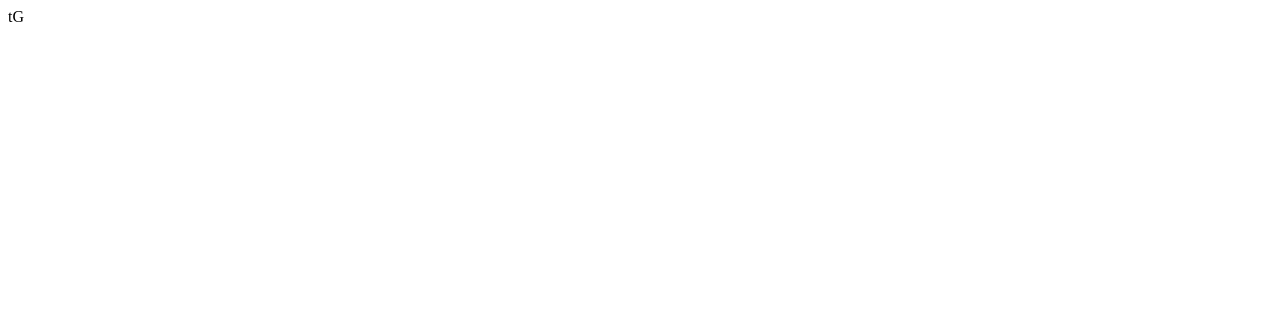
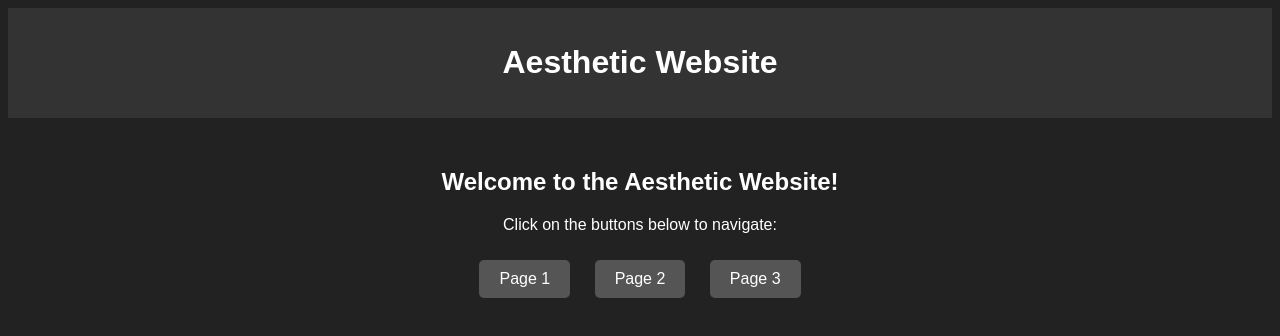
Before and after one commit to CyrusDevs/cyrusdev, a plain HTML site: page index.html in a window 1280 px wide. Drawn offline with Linux system fonts and the light colour scheme.

Commit message:
Update index.html

```diff
--- a/index.html
+++ b/index.html
@@ -1 +1,50 @@
-tG
+<!DOCTYPE html>
+<html>
+<head>
+  <title>Aesthetic Website</title>
+  <style>
+    body {
+      background-color: #222;
+      font-family: Arial, sans-serif;
+      color: #fff;
+    }
+
+    #header {
+      background-color: #333;
+      padding: 15px;
+      text-align: center;
+    }
+
+    #content {
+      margin-top: 50px;
+      text-align: center;
+    }
+
+    .button {
+      background-color: #555;
+      color: #fff;
+      padding: 10px 20px;
+      text-decoration: none;
+      border-radius: 5px;
+      margin: 10px;
+      display: inline-block;
+    }
+
+    .button:hover {
+      background-color: #777;
+    }
+  </style>
+</head>
+<body>
+  <div id="header">
+    <h1>Aesthetic Website</h1>
+  </div>
+  <div id="content">
+    <h2>Welcome to the Aesthetic Website!</h2>
+    <p>Click on the buttons below to navigate:</p>
+    <a href="page1.html" class="button">Page 1</a>
+    <a href="page2.html" class="button">Page 2</a>
+    <a href="page3.html" class="button">Page 3</a>
+  </div>
+</body>
+</html>
```
